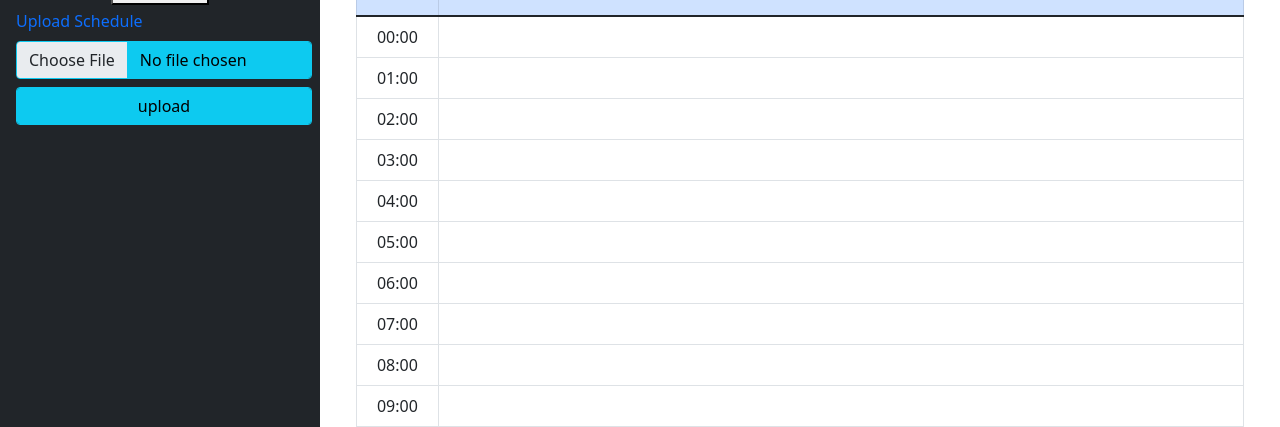
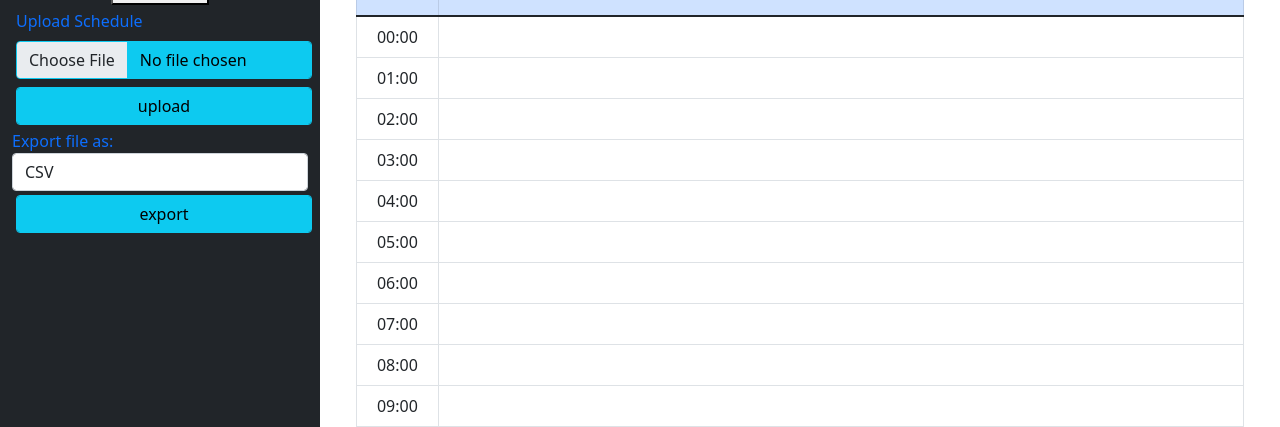
Before and after one commit to npaolini-8/CalendarPlusPlus_public, a Flask app: template flaskr/templates/calendar/day.html in a window 1280 px wide. Shown: the part 180-607 px from the top of the page. Run offline with Flask 2, Linux system fonts and the light colour scheme; the template is opened without the code that fills it, so the values that code supplies are empty; some libraries are stand-ins or nearby versions.

Commit message:
added structure for uploading and downloading

```diff
--- a/flaskr/python_helpers/file_handling.py
+++ b/flaskr/python_helpers/file_handling.py
@@ -14,3 +14,7 @@ def validate_csv(csv):
         validate = False
 
     return validate
+
+
+def get_extension(filename):
+    return filename.rsplit('.', 1)[1].lower()
--- a/flaskr/templates/base_cal.html
+++ b/flaskr/templates/base_cal.html
@@ -19,6 +19,7 @@
                             </h3>
                             {% include 'calendar/friend-button.html' %}
                             {% include 'calendar/upload.html' %}
+                            {% include 'calendar/export.html' %}
 
                         {% endblock side_content %}
                     </div>
--- /dev/null
+++ b/flaskr/templates/calendar/export.html
@@ -0,0 +1,13 @@
+<form class="sm-form" method="post" enctype="multipart/form-data">
+    <div>
+        <label for="exports">Export file as:</label>
+        <select name="exports" id="exports" class="form-control">
+            <option value="csv">CSV</option>
+            <option value="ics">ICS</option>
+            <option value="ical">iCal</option>
+        </select>
+    </div>
+    <div>
+        <input type="submit" name="export" value="export" class="form-control btn btn-info m-1">
+    </div>
+</form>
```
Also changed, not shown: flaskr/python_helpers/cal_helpers.py (+11 -3 lines), flaskr/views/calendar_code.py (+8 -6 lines).
